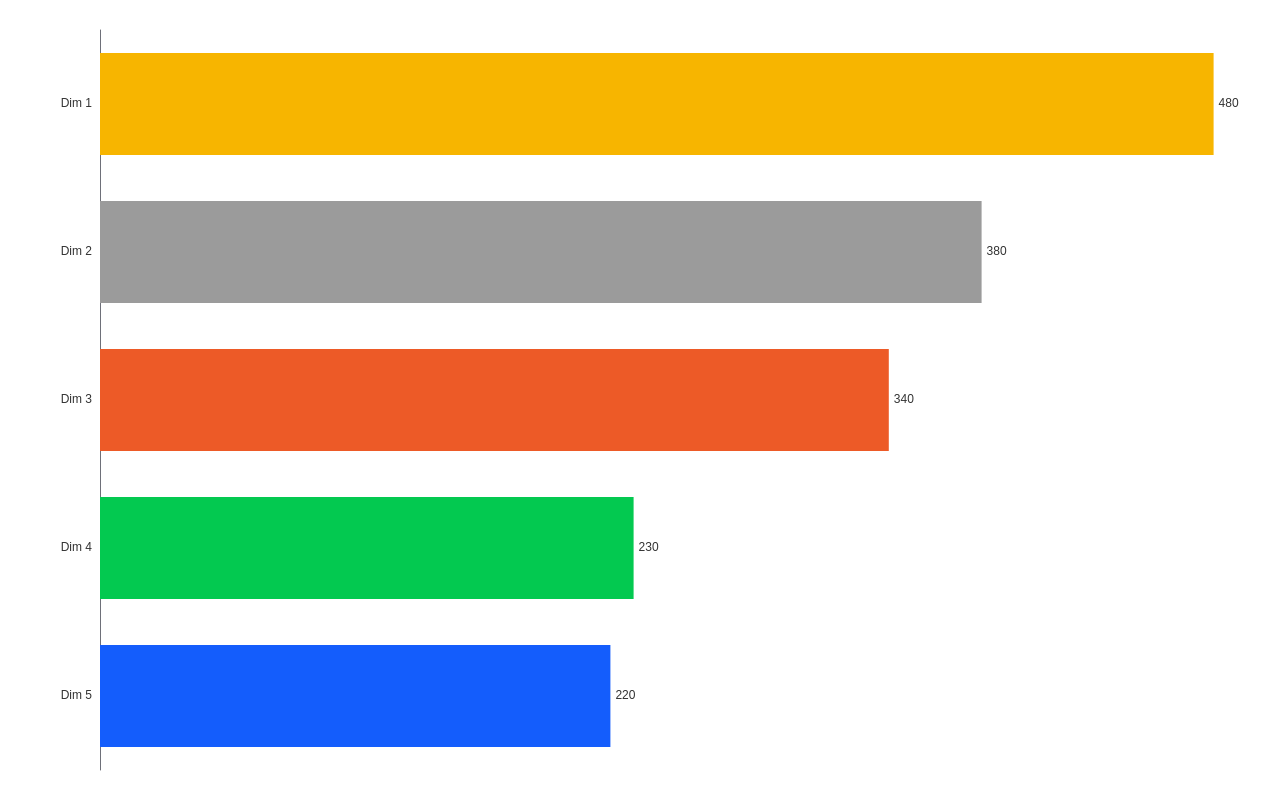
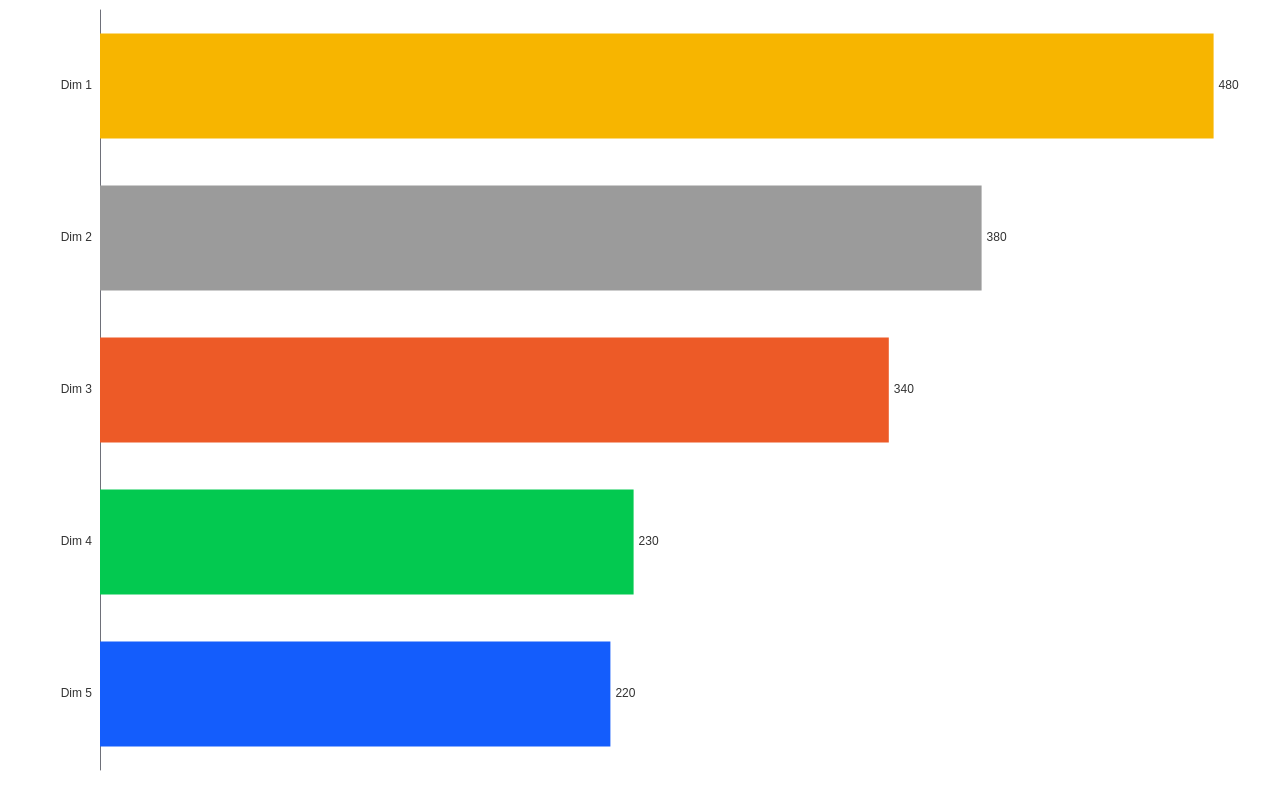
Before and after one commit to thuongtran054/wireframe-template-chart, a plain HTML site: page bar-chart/basic-bar-chart.html in a window 1280 px wide. Drawn offline with nearby package versions, Linux system fonts and the light colour scheme.

Commit message:
thuongtd update

```diff
--- a/bar-chart/basic-bar-chart.html
+++ b/bar-chart/basic-bar-chart.html
@@ -67,7 +67,7 @@ option = {
     }
   },
   grid: {
-    top: 30,
+    top: 10,
     left: 100,
     right: 20,
     bottom: 30
```
Also changed, not shown: column-chart/basic-column-chart-daily.html (+1 -1 lines), column-chart/basic-column-chart-monthly.html (+1 -1 lines), column-chart/stacked-column-chart-absolute-daily.html (+1 -1 lines), column-chart/stacked-column-chart-percent-daily.html (+1 -1 lines), column-chart/stacked-column-chart-percent-monthly.html (+1 -1 lines).
